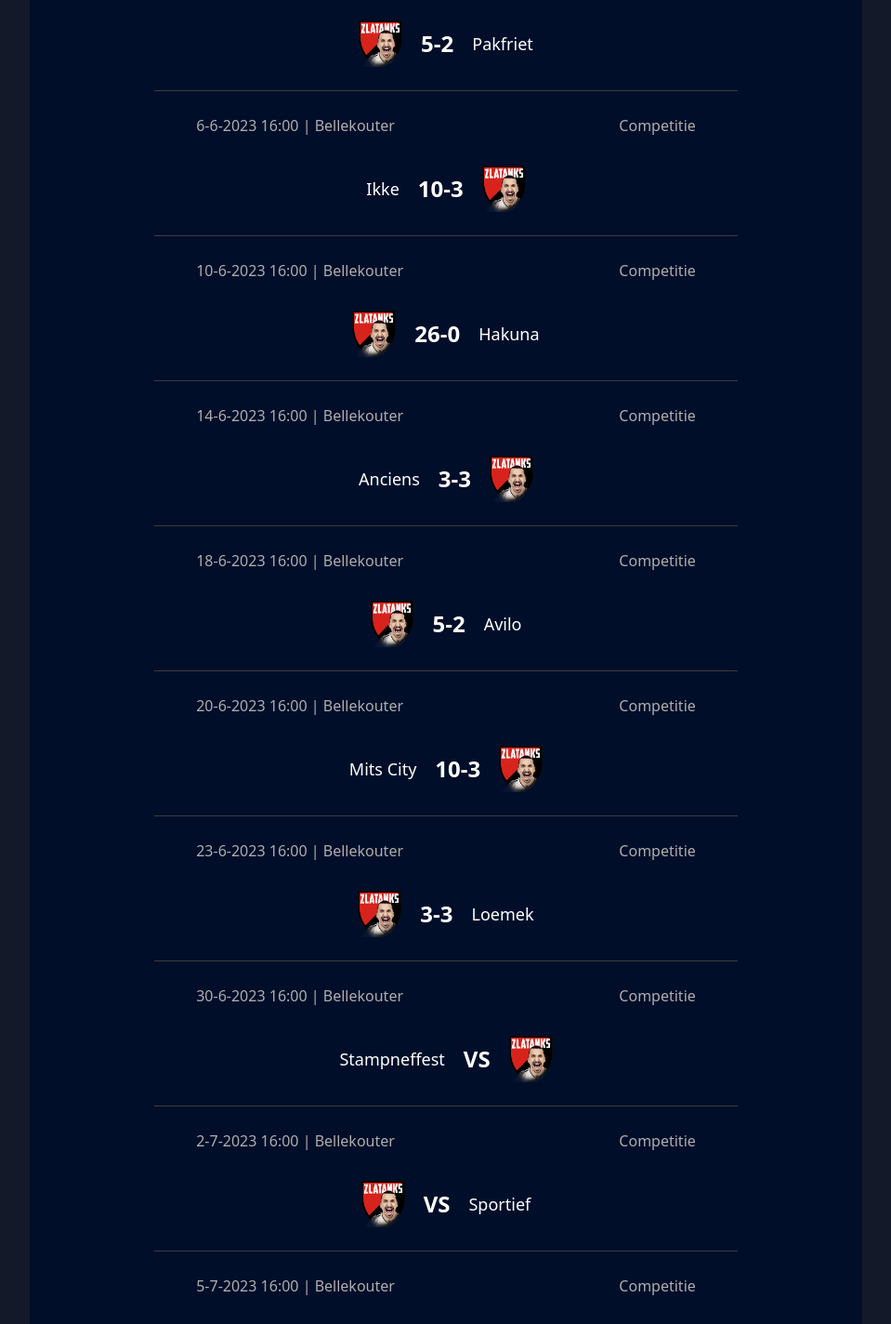
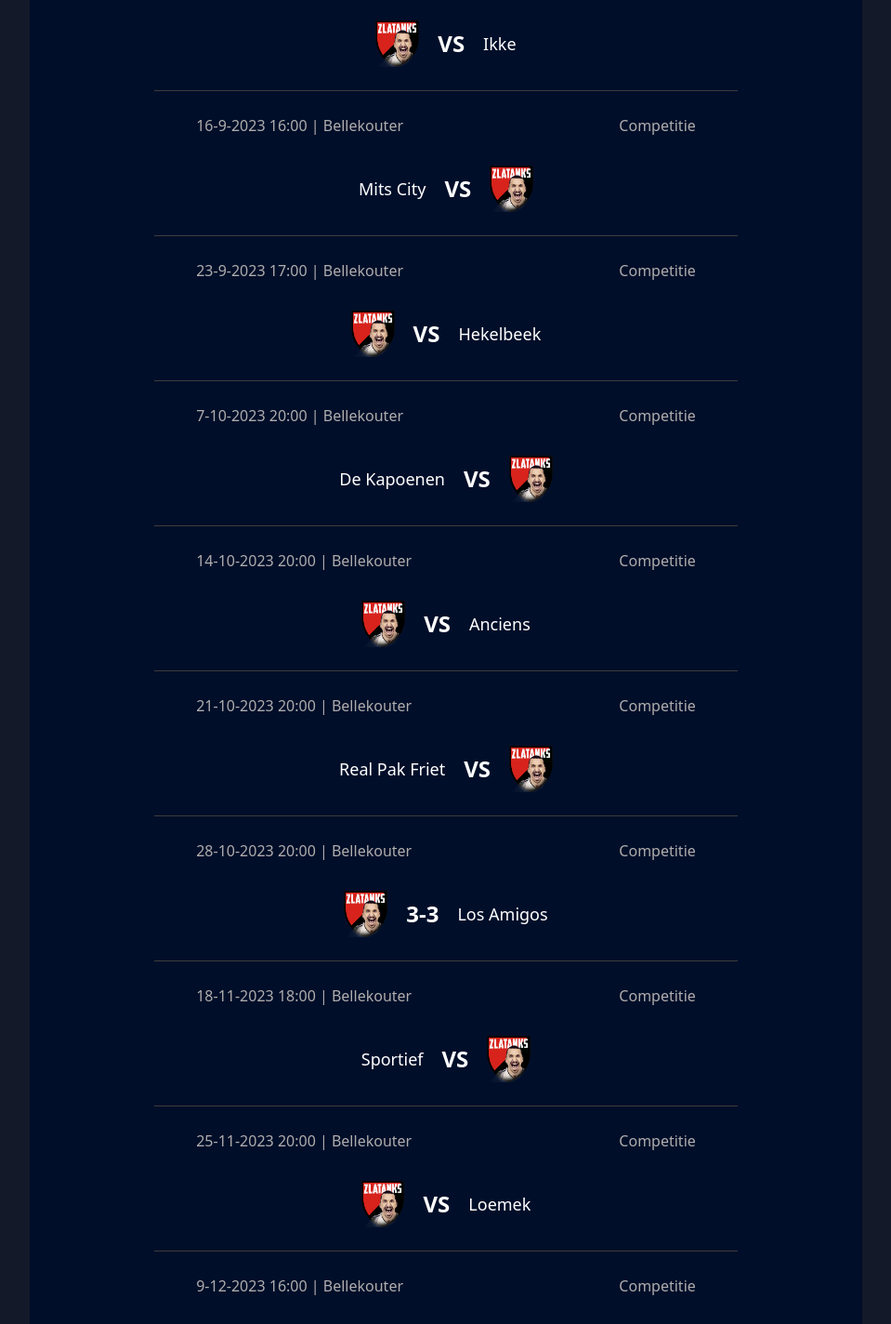
Before and after one commit to WoutDM/zlatanks, a React (Create React App) app: page /Kalender in a window 1280 px wide. Shown: the part 220-1644 px from the top of the page at 93% size, without its empty margins (160-1119 px from the left). Built offline with nearby package versions, Linux system fonts and the light colour scheme.

Commit message:
Calender update

```diff
--- a/src/data/matches.js
+++ b/src/data/matches.js
@@ -1,81 +1,17 @@
 let matches = {
   'season20232024': [
     {
-      'opponent': 'Pakfriet',
+      'opponent': 'Ikke',
       'home': true,
-      'date': '2-6-2023',
-      'houre': '16:00',
-      'result': '5-2',
-      'scorers': {'Wout Wartel':2, 'Brikke Van De Velde': 2, 'Jan Perdaens':1},
-    },
-    {
-      'opponent': 'Ikke',
-      'home': false,
-      'date': '6-6-2023',
-      'houre': '16:00',
-      'result': '10-3',
-      'scorers': {'Wout Wartel':1, 'Senne De Bakker': 1, 'Mauritz Lowie':1},
-    },
-    {
-      'opponent': 'Hakuna',
-      'home': true,
-      'date': '10-6-2023',
-      'houre': '16:00',
-      'result': '26-0',
-      'scorers': {'Wout Wartel':8, 'Brikke Van De Velde': 5, 'Jan Perdaens':9, 'Wout De Maeseneer':3, 'Mathias Luipaard':1},
-    },
-    {
-      'opponent': 'Anciens',
-      'home': false,
-      'date': '14-6-2023',
-      'houre': '16:00',
-      'result': '3-3',
-      'scorers': {'Wout Wartel':1, 'Renaat De Cooman': 1, 'Lander De Bakker':1},
-    },
-    {
-      'opponent': 'Avilo',
-      'home': true,
-      'date': '18-6-2023',
-      'houre': '16:00',
-      'result': '5-2',
-      'scorers': {'Wout Wartel':2, 'Brikke Van De Velde': 2, 'Jan Perdaens':1},
+      'date': '9-9-2023',
+      'houre': '19:00',
+      'result': null,
+      'scorers': null,
     },
     {
       'opponent': 'Mits City',
       'home': false,
-      'date': '20-6-2023',
-      'houre': '16:00',
-      'result': '10-3',
-      'scorers': {'Wout Wartel':1, 'Senne De Bakker': 1, 'Mauritz Lowie':1},
-    },
-    {
-      'opponent': 'Loemek',
-      'home': true,
-      'date': '23-6-2023',
-      'houre': '16:00',
-      'result':'3-3',
-      'scorers': {'Wout Wartel':1, 'Renaat De Cooman': 1, 'Lander De Bakker':1},
-    },
-    {
-      'opponent': 'Stampneffest',
-      'home': false,
-      'date': '30-6-2023',
-      'houre': '16:00',
-      'result': null,
-      'scorers': null,
-    },
-    {
-      'opponent': 'Sportief',
-      'home': true,
-      'date': '2-7-2023',
-      'houre': '16:00',
-      'result': null,
-      'scorers': null,
-    },
-    {
-      'opponent': 'Real Illegal',
-      'home': true,
-      'date': '5-7-2023',
+      'date': '16-9-2023',
       'houre': '16:00',
       'result': null,
       'scorers': null,
@@ -83,7 +19,143 @@ let matches = {
     {
       'opponent': 'Hekelbeek',
       'home': true,
-      'date': '10-7-2023',
+      'date': '23-9-2023',
+      'houre': '17:00',
+      'result': null,
+      'scorers': null,
+    },
+    {
+      'opponent': 'De Kapoenen',
+      'home': false,
+      'date': '7-10-2023',
+      'houre': '20:00',
+      'result': null,
+      'scorers': null,
+    },
+    {
+      'opponent': 'Anciens',
+      'home': true,
+      'date': '14-10-2023',
+      'houre': '20:00',
+      'result': null,
+      'scorers': null,
+    },
+    {
+      'opponent': 'Real Pak Friet',
+      'home': false,
+      'date': '21-10-2023',
+      'houre': '20:00',
+      'result': null,
+      'scorers': null,
+    },
+    {
+      'opponent': 'Los Amigos',
+      'home': true,
+      'date': '28-10-2023',
+      'houre': '20:00',
+      'result':'3-3',
+      'scorers': {'Wout Wartel':1, 'Renaat De Cooman': 1, 'Lander De Bakker':1},
+    },
+    {
+      'opponent': 'Sportief',
+      'home': false,
+      'date': '18-11-2023',
+      'houre': '18:00',
+      'result': null,
+      'scorers': null,
+    },
+    {
+      'opponent': 'Loemek',
+      'home': true,
+      'date': '25-11-2023',
+      'houre': '20:00',
+      'result': null,
+      'scorers': null,
+    },
+    {
+      'opponent': 'Real Illegal',
+      'home': false,
+      'date': '9-12-2023',
+      'houre': '16:00',
+      'result': null,
+      'scorers': null,
+    },
+    {
+      'opponent': 'Ikke',
+      'home': false,
+      'date': '16-12-2023',
+      'houre': '19:00',
+      'result': null,
+      'scorers': null,
+    },
+    {
+      'opponent': 'Mits City',
+      'home': true,
+      'date': '6-1-2024',
+      'houre': '16:00',
+      'result': null,
+      'scorers': null,
+    },
+    {
+      'opponent': 'De Kapoenen',
+      'home': true,
+      'date': '20-1-2024',
+      'houre': '20:00',
+      'result': null,
+      'scorers': null,
+    },
+    {
+      'opponent': 'Anciens',
+      'home': false,
+      'date': '27-1-2024',
+      'houre': '20:00',
+      'result': null,
+      'scorers': null,
+    },
+    {
+      'opponent': 'Hekelbeek',
+      'home': false,
+      'date': '10-2-2024',
+      'houre': '17:00',
+      'result': null,
+      'scorers': null,
+    },
+    {
+      'opponent': 'Real Pak Friet',
+      'home': true,
+      'date': '17-2-2024',
+      'houre': '20:00',
+      'result': null,
+      'scorers': null,
+    },
+    {
+      'opponent': 'Los Amigos',
+      'home': true,
+      'date': '2-3-2024',
+      'houre': '20:00',
+      'result': null,
+      'scorers': null,
+    },
+    {
+      'opponent': 'Sportief',
+      'home': true,
+      'date': '9-3-2024',
+      'houre': '18:00',
+      'result': null,
+      'scorers': null,
+    },
+    {
+      'opponent': 'Loemek',
+      'home': false,
+      'date': '16-3-2024',
+      'houre': '20:00',
+      'result': null,
+      'scorers': null,
+    },
+    {
+      'opponent': 'Real Illegal',
+      'home': true,
+      'date': '6-4-2024',
       'houre': '16:00',
       'result': null,
       'scorers': null,
```
